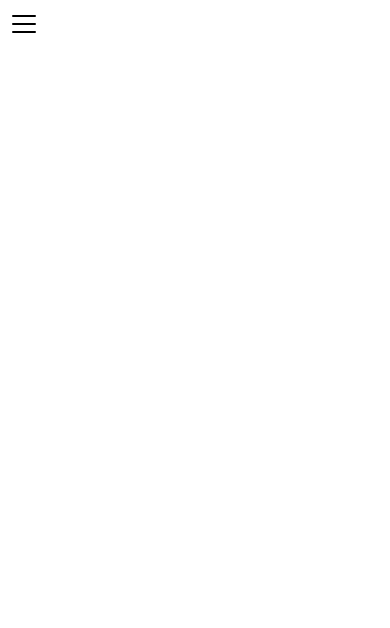
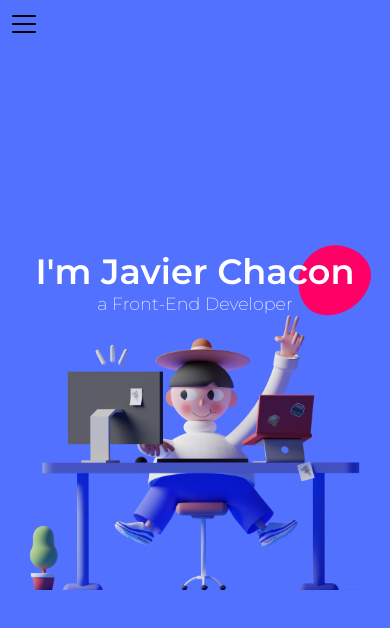
Before and after one commit to JavierAChacon/minimalist_repo, a React (Vite) app: page / in a window 390 px wide. Shown: the top 628 px of the page. Built offline with nearby package versions, Linux system fonts and the light colour scheme.

Commit message:
added the landing page and responsive mobile

```diff
--- a/package.json
+++ b/package.json
@@ -10,6 +10,7 @@
   },
   "dependencies": {
     "hamburger-react": "^2.5.0",
+    "normalize.css": "^8.0.1",
     "react": "^18.2.0",
     "react-dom": "^18.2.0"
   },
--- a/src/App.jsx
+++ b/src/App.jsx
@@ -3,11 +3,12 @@ import './Styles/App.css'
 import Navbar from './components/Navbar'
 import LandingPage from './components/LandingPage'
 
+
 function App() {
   return (
     <div className="App">
      <Navbar/>
-     {/* <LandingPage/> */}
+     <LandingPage/>
     </div>
   )
 }
--- a/src/Styles/App.css
+++ b/src/Styles/App.css
@@ -0,0 +1,4 @@
+.App{
+  background-color: #5271FF;
+  /* background-color: #008FC3; */
+}
--- a/src/Styles/landingPage.css
+++ b/src/Styles/landingPage.css
@@ -1,17 +1,82 @@
 .landingPage{
-  height: calc(100vh - 3rem);
+  height: 100vh;
+  width: 100vw;
   display: flex;
-  justify-content: center;
   align-items: center;
+  margin: 0 auto;
+  position: relative;
 }
 
-.landingPage .dynamyc-txts{
-  overflow: hidden;
+.tittle{
+  display: flex;
+  align-items: center;
+  justify-content: center;
+  position: relative;
+  margin: 0 auto;
 }
 
-.dynamic-txts li{
-  list-style: none;
-  color: var(--coral);
-  position: relative;
-  top: 0;
+.text{
+  text-align: center;
 }
+
+.text h1{
+  font-size: 4vw;
+}
+
+.tittle h2{
+  font-weight: 200;
+  font-size: 2vw;
+}
+
+.text{
+  color: white;
+  z-index: 1;
+}
+
+.shape{
+  width: 13vw;
+  position: absolute;
+  left: 77%;
+}
+
+.image{
+  margin: 0 auto;
+}
+
+.image img{
+  width: 35vw;
+  max-width: 100%;
+}
+
+.waves{
+  width: 100vw;
+  position: absolute;
+  bottom: 0;
+  height: 3rem;
+}
+
+@media screen and (max-width: 768px){
+  .landingPage{
+    flex-direction: column;
+    justify-content: center;
+  }
+
+  .text h1{
+    font-size: 9vw;
+  }
+
+  .text h2{
+    font-size: 4.5vw;
+  }
+
+  .shape{
+    width: 27vw;
+    left: 77%;
+  }
+
+  .image img{
+    width: 85vw;
+
+  }
+
+}
--- a/src/Styles/navbar.css
+++ b/src/Styles/navbar.css
@@ -1,15 +1,16 @@
 .navbar{
-  height: 3rem;
+  height: 5vh;
   display: flex;
   align-items: center;
   position: fixed;
   width: 100%;
+  min-height: 5rem;
+  z-index: 2;
 }
 
 .navbar ul{
   min-width: 30rem;
-  width: 40%;
-  max-width: 45rem;
+  width: 40vw;
   list-style: none;
   margin: 0 auto;
 }
@@ -21,8 +22,8 @@
 
 .navbar a{
   text-decoration: none;
-  color: black;
-  font-size: 1.12rem;
+  color: white;
+  font-size: 1.3vw;
   font-weight: 400;
 }
 
@@ -46,7 +47,6 @@
     height: 100vh;
     width: 100vw;
     position: absolute;
-    z-index: 1;
     align-items: flex-start;
   }
 
@@ -66,7 +66,7 @@
     min-width: 0;
     width: 100%;
     max-width: 100%;
-    background-color: var(--green);
+    background-color: #008FC3;
     padding-bottom: 3rem;
     transition: right 500ms;
   }
@@ -83,4 +83,9 @@
     align-items: center;
     height: 60%;
   }
+
+  .navbar a{
+    font-size: 7vw;
+  }
+
 }
--- a/src/components/LandingPage.jsx
+++ b/src/components/LandingPage.jsx
@@ -1,11 +1,31 @@
 import React from 'react'
 import '../Styles/landingPage.css'
+import Photo from '../assets/images/saly-10.png'
+
 
 
 const LandingPage = () => {
   return(
   <div className="landingPage">
-   <span>I'm Javier Chacon a Front-End Developer</span>
+
+    <div className='tittle'>
+
+      <div className='text'>
+        <h1>I'm Javier Chacon</h1>
+        <h2>a Front-End Developer</h2>
+      </div>
+
+      <div className='shape'>
+        <svg viewBox="0 0 200 200" xmlns="http://www.w3.org/2000/svg">
+        <path fill="#FF0066" d="M68.8,-23C76.6,1.7,61.7,33,37,51C12.2,69,-22.3,73.6,-43.4,58.6C-64.6,43.5,-72.3,8.7,-62.8,-18.3C-53.4,-45.3,-26.7,-64.6,1.9,-65.2C30.5,-65.8,61,-47.8,68.8,-23Z" transform="translate(100 100)" />
+        </svg>
+      </div>
+
+    </div>
+
+      <div className='image'>
+        <img src={Photo}/>
+      </div>
   </div>
   )
 }
```
Also changed, not shown: src/assets/images/Saly-10.png (added), 1 other file (tests, documents, lock files or other folders).
